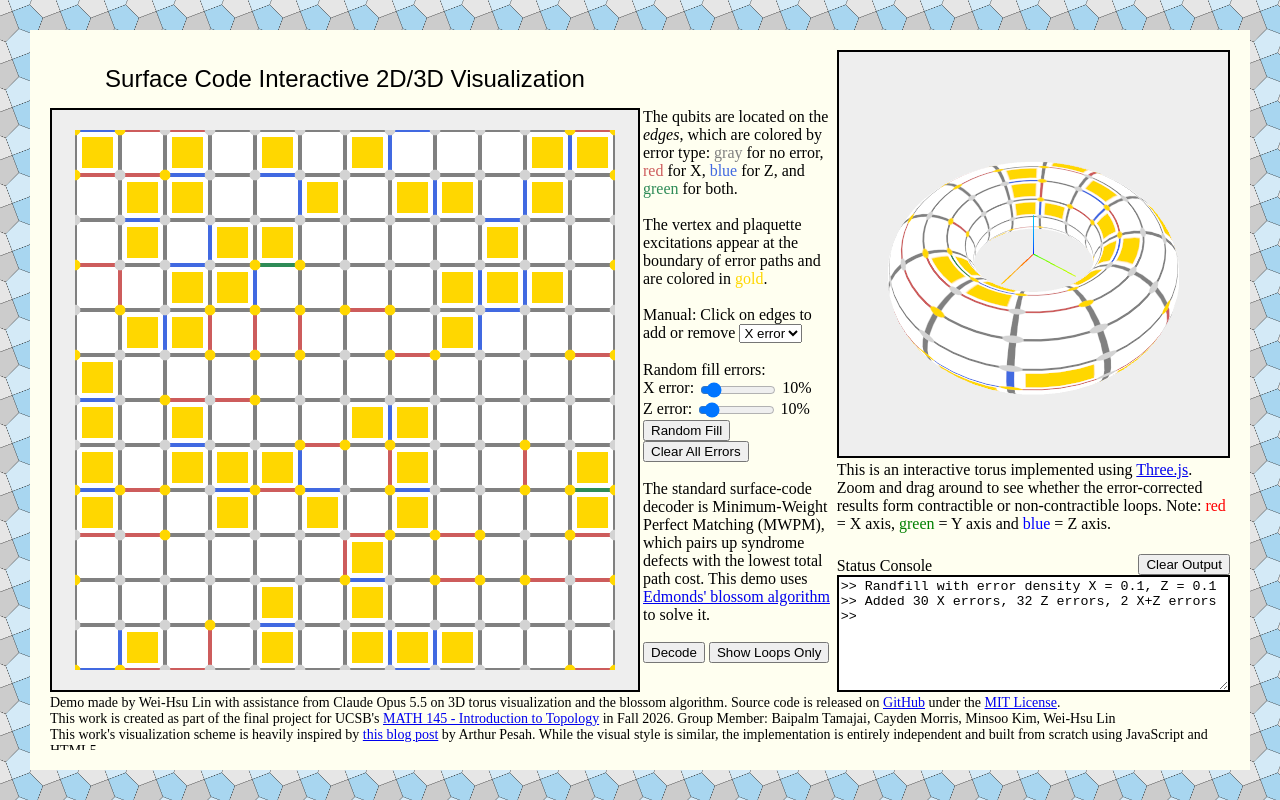
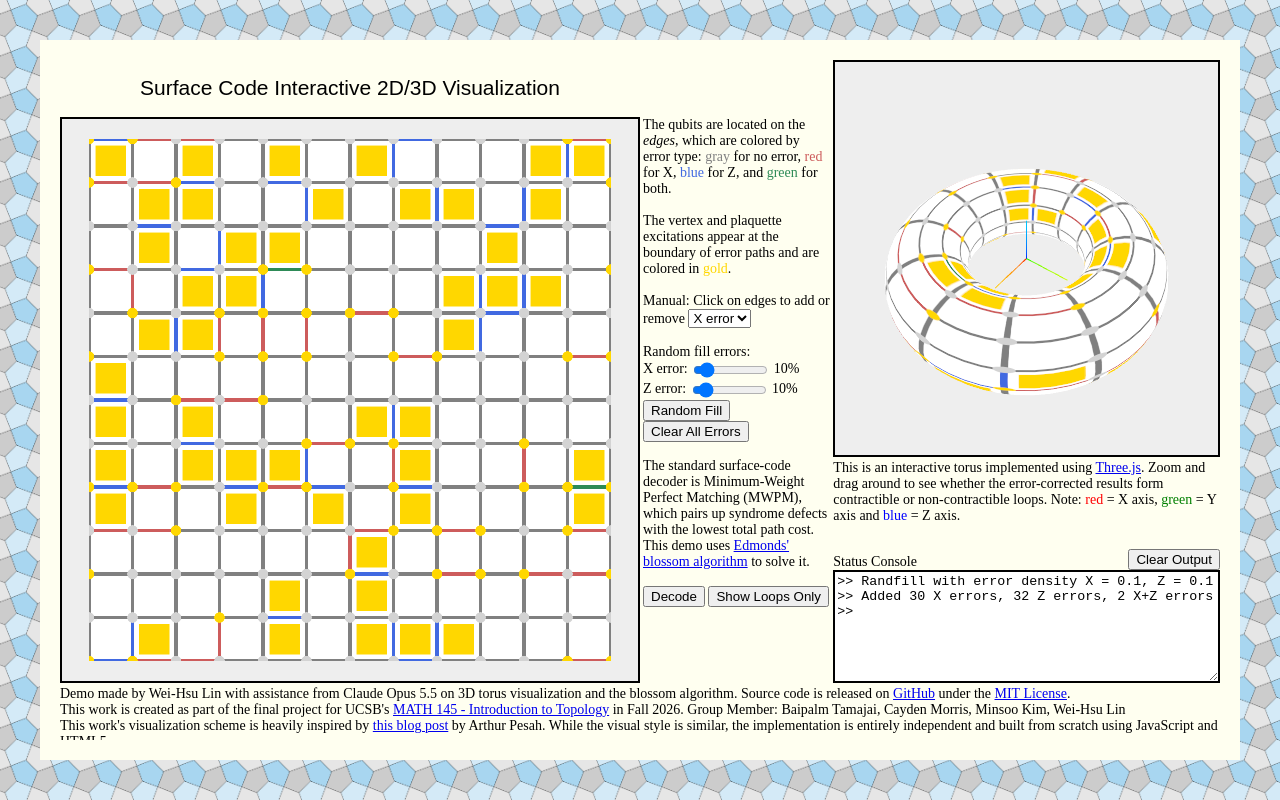
Before and after one commit to Wish-Lin/Learning-Aid, a plain HTML site: page index.html in a window 1280 px wide. Drawn offline with nearby package versions, Linux system fonts and the light colour scheme; animation ran at ten frames a second.

Commit message:
Fix 2d canvas aspect ratio so solve Safari flexbox bug Change rem so all text gets comfortably displayed

```diff
--- a/styles.css
+++ b/styles.css
@@ -3,7 +3,8 @@
 /* Copyright (c) 2026 Wei-Hsu Lin */
 
 :root {
-  --margin: 50px;
+  --margin: 60px;
+  font-size: 14px; /* Change definition of rem, made it a bit smaller */
 }
 html, body {
   margin: 0;
@@ -63,6 +64,11 @@ body {
   align-items: stretch; /* Default behavior, but explicit. Acts as height: 100% for child */
 }
 
+/* 2D Canvas that the user interacts with */
+#flat-view canvas {
+  aspect-ratio: 1 / 1; /* keep the square canvas square, letterboxed in the cell */
+}
+
 #flat-description {
   grid-column: 7 / 9;
   grid-row: 2 / 12;
@@ -82,6 +88,13 @@ body {
   grid-row: 1 / 8;
   background: #eee;
   border: 2px solid #000;
+}
+
+/* Canvas of Three.js, draws the torus */
+#torus-view canvas {
+  display: block;
+  width: 100%;
+  height: 100%;
 }
 
 /* Description under the torus */
@@ -120,13 +133,5 @@ body {
 #footer {
   grid-column: 1 / 13;
   grid-row: 12 / 13;
-  font-size: 14px; /* 1rem is usually 16px */
   padding-top: 3px; /* Give a little space, otherwise the text are touching the border above */
 }
-
-/* Canvas of Three.js, draws the torus */
-#torus-view canvas {
-  display: block;
-  width: 100%;
-  height: 100%;
-}
```
Also changed, not shown: index.html (+5 -2 lines).
